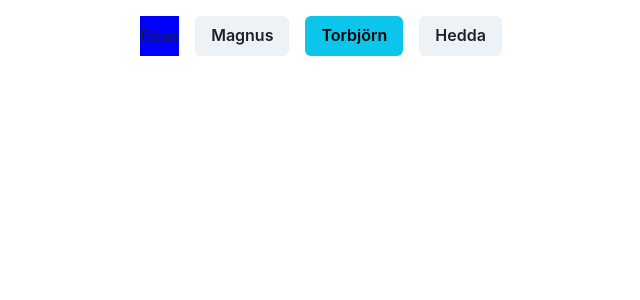
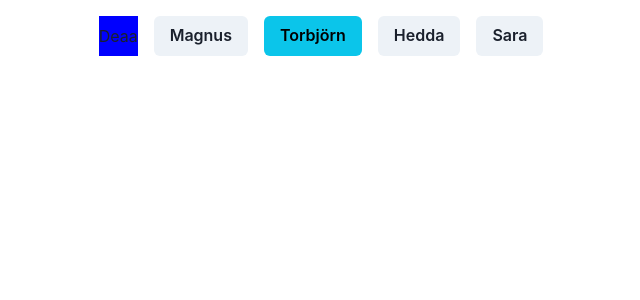
Before and after one commit to Mange99/Janet-Jackson, a React (Create React App) app: page / in a window 1280 px wide. Shown: the top 300 px of the page, without its empty margins (319-959 px from the left). Built offline with nearby package versions, Linux system fonts and the light colour scheme.

Commit message:
Sara Button
I added a button and am now trying to upload it to git

```diff
--- a/src/App.tsx
+++ b/src/App.tsx
@@ -3,6 +3,7 @@ import ButtonOne from "./components/deaBtn/buttonOne";
 import MagnusBtn from "./components/MagnusBtn";
 import TbButton from "./components/TorbjornBtn";
 import HeddaBtn from "./components/HeddaBtn";
+import SaraBtn from "./components/SaraBtn";
 
 function App() {
   return (
@@ -11,6 +12,7 @@ function App() {
       <MagnusBtn />
       <TbButton />
       <HeddaBtn />
+      <SaraBtn />
       {/* Lägg in en egen knapp me ert namn här under*/}
     </Flex>
   );
--- /dev/null
+++ b/src/components/SaraBtn.tsx
@@ -0,0 +1,11 @@
+import { Box, Button } from "@chakra-ui/react";
+
+const SaraBtn = () => {
+    return (
+        <Box>
+            <Button _focus={{ boxShadow: '0px 0px 10px #FF69B4' }}>Sara</Button>
+        </Box>
+    );
+}
+
+export default SaraBtn;
```
